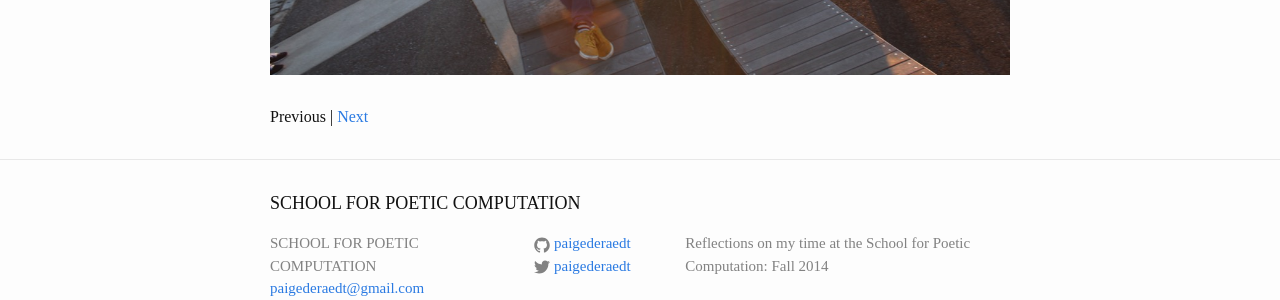
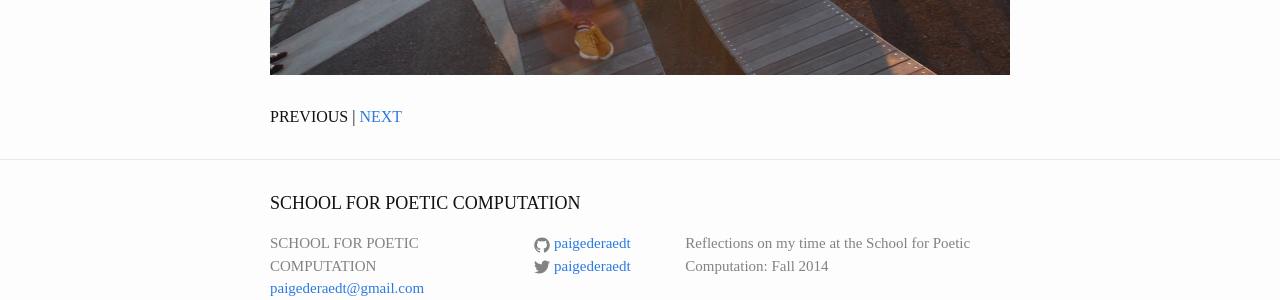
Before and after one commit to paigederaedt/blog, a Jekyll site: the page built from index.html, in a window 1280 px wide and 900 px high, scrolled down 18828 px. Shown: the part 540-840 px from the top of the window. Built offline with Jekyll 4.4.1, drawn with Linux system fonts in a browser that asks for light colours; the list of posts is cut into pages by our own code.

Commit message:
style changes again

```diff
--- a/index.html
+++ b/index.html
@@ -10,9 +10,9 @@
     {% for post in paginator.posts %}
       <li>
 
-        <h1>
+        <h2>
           <a class="post-link" href="{{ post.url | prepend: site.baseurl }}">{{ post.title }}</a>
-	       </h1>
+	       </h2>
 
     <span class="post-meta">{{ post.date | date: "%b %-d, %Y" }}</span>
 
@@ -26,9 +26,9 @@
 
   <div class="pagination">
   {% if paginator.previous_page %}
-    <a href="{{ paginator.previous_page_path }}" class="previous">Previous</a>
+    <a href="{{ paginator.previous_page_path }}" class="previous">PREVIOUS</a>
   {% else %}
-    <span class="previous">Previous</span>
+    <span class="previous">PREVIOUS</span>
   {% endif %}
 <!--
   <span class="page_number ">Page: {{ paginator.page }} of {{ paginator.total_pages }}</span>
@@ -36,9 +36,9 @@
   <span class="page_number "> | </span>
 
   {% if paginator.next_page %}
-    <a href="{{ paginator.next_page_path }}" class="next">Next</a>
+    <a href="{{ paginator.next_page_path }}" class="next">NEXT</a>
   {% else %}
-    <span class="next ">Next</span>
+    <span class="next ">NEXT</span>
   {% endif %}
 </div>
 
```
